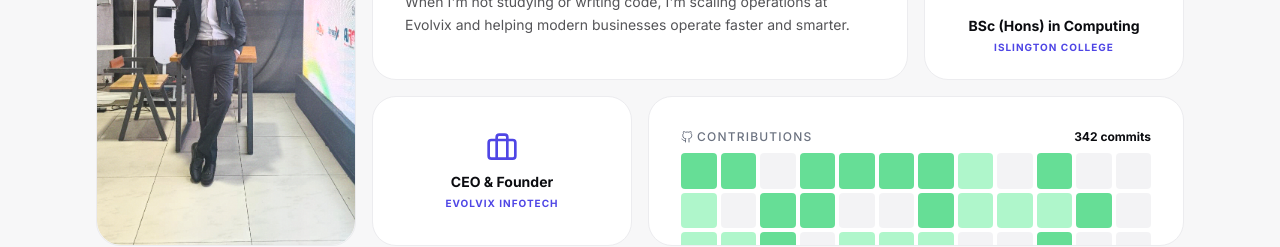
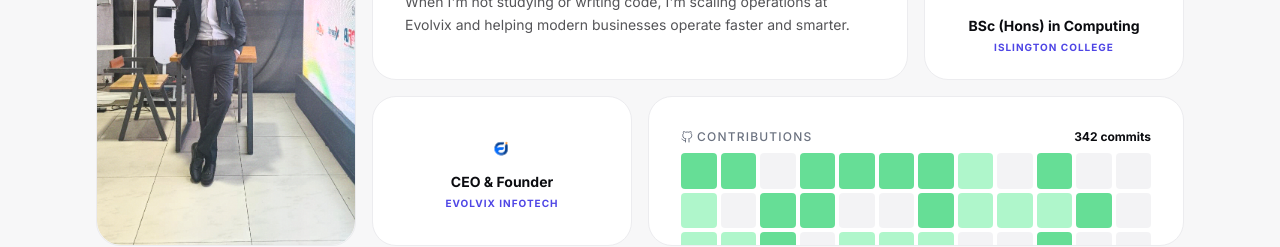
Before and after one commit to Niraj3004/niraj-kushwaha-portfolio, a Next.js app in the folder frontend/: page / in a window 1280 px wide. Shown: the part 1940-2187 px from the top of the page. Built offline with nearby package versions, Linux system fonts and the light colour scheme; no server answers.

Commit message:
feat: use company logo image on CEO card instead of briefcase icon

```diff
--- a/frontend/src/components/sections/About.tsx
+++ b/frontend/src/components/sections/About.tsx
@@ -203,7 +203,8 @@ export const About = ({ data }: { data?: any }) => {
 
           {/* 5. CEO & Founder Card (Replaced Age Ticker) */}
           <BentoCard delay={0.5} className={`md:col-span-1 md:row-span-1 flex flex-col justify-center items-center text-center ${hustleMode ? 'bg-[#111] border-white/10' : 'bg-white'}`}>
-            <Briefcase className={`w-8 h-8 mb-2 ${hustleMode ? 'text-red-400' : 'text-accent'}`} />
+            <img src="/logo%20company.png" alt="Evolvix Infotech" className="h-8 w-auto object-contain mb-2" onError={(e) => { e.currentTarget.style.display = 'none'; e.currentTarget.nextElementSibling?.classList.remove('hidden'); }} />
+            <Briefcase className={`w-8 h-8 mb-2 hidden ${hustleMode ? 'text-red-400' : 'text-accent'}`} />
             <div className={`font-bold text-sm ${hustleMode ? 'text-white' : 'text-ink'}`}>CEO & Founder</div>
             <div className={`text-[10px] uppercase tracking-widest font-bold mt-1 ${hustleMode ? 'text-white/50' : 'text-accent'}`}>Evolvix Infotech</div>
           </BentoCard>
```
